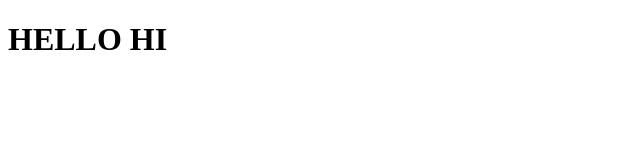
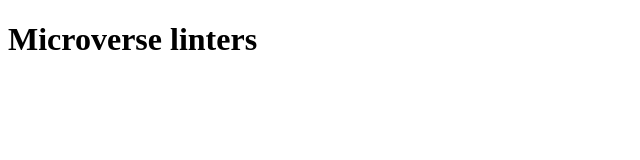
Before and after one commit to Ayokunnumi1/linters, a plain HTML site: page index.html in a window 1280 px wide. Shown: the whole page, without its empty margins (0-640 px from the left). Drawn offline with Linux system fonts and the light colour scheme.

Commit message:
second commit

```diff
--- a/index.html
+++ b/index.html
@@ -8,6 +8,6 @@
     <title>Document</title>
 </head>
 <body>
-    <h1>HELLO HI</h1>
+    <h1>Microverse linters</h1>
 </body>
 </html>
```
